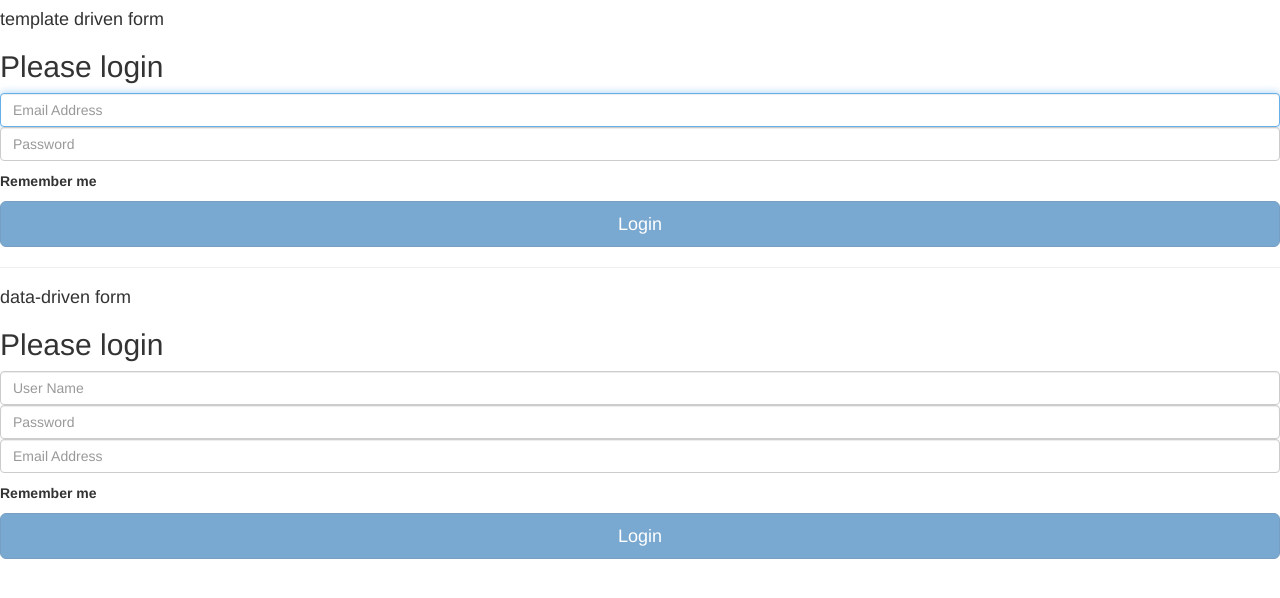
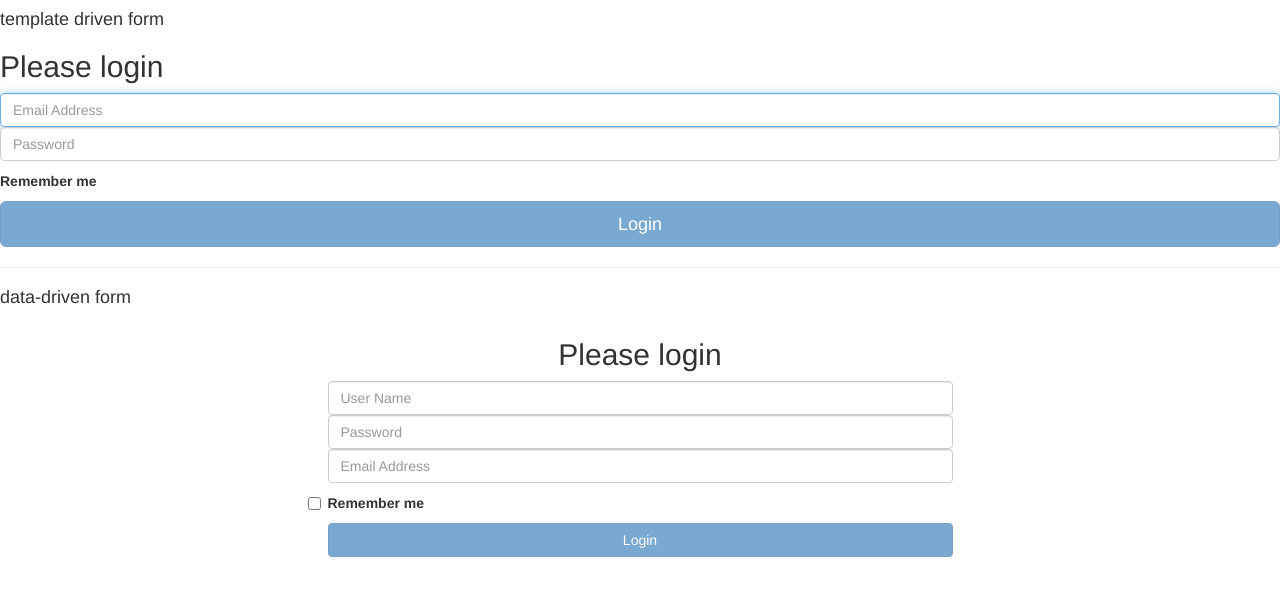
Before and after one commit to avilavate/ngForm, an Angular app in the folder ngForms/: page / in a window 1280 px wide. Shown: the top 598 px of the page. Built offline with nearby package versions, Linux system fonts and the light colour scheme.

Commit message:
some style fixes.

```diff
--- a/ngForms/src/app/data-driven-form/data-driven-form.component.html
+++ b/ngForms/src/app/data-driven-form/data-driven-form.component.html
@@ -1,13 +1,17 @@
-<div class="wrapper">
-  <form class="form-signin" (ngSubmit)="submitForm()" [formGroup]="myForm">
-    <h2 class="form-signin-heading">Please login</h2>
+<div class="row">
+  <div class="col-xs-3"></div>
+  <div class="wrapper col-xs-6">
+    <form class="form-signin" (ngSubmit)="submitForm()" [formGroup]="myForm">
+      <h2 class="form-signin-heading text-center">Please login</h2>
 
-    <input type="text" class="form-control" name="username" placeholder="User Name" autofocus="" formControlName="username"/>
-    <input type="password" class="form-control" name="password" placeholder="Password" formControlName="password"/>
-    <input type="email" class="form-control" name="email" placeholder="Email Address" formControlName="email">
-    <label class="checkbox" name=password>
+      <input type="text" class="form-control" name="username" placeholder="User Name" autofocus="" formControlName="username" />
+      <input type="password" class="form-control" name="password" placeholder="Password" formControlName="password" />
+      <input type="email" class="form-control" name="email" placeholder="Email Address" formControlName="email">
+      <label class="checkbox" name=password>
         <input type="checkbox" value="remember-me" id="rememberMe" name="rememberMe" > Remember me
       </label>
-    <button class="btn btn-lg btn-primary btn-block" type="submit" name="submit" [disabled]="!myForm.valid">Login</button>
-  </form>
+      <button class="btn btn-primary btn-block" type="submit" name="submit" [disabled]="!myForm.valid">Login</button>
+    </form>
+  </div>
+  <div class="col-xs-3"></div>
 </div>
```
